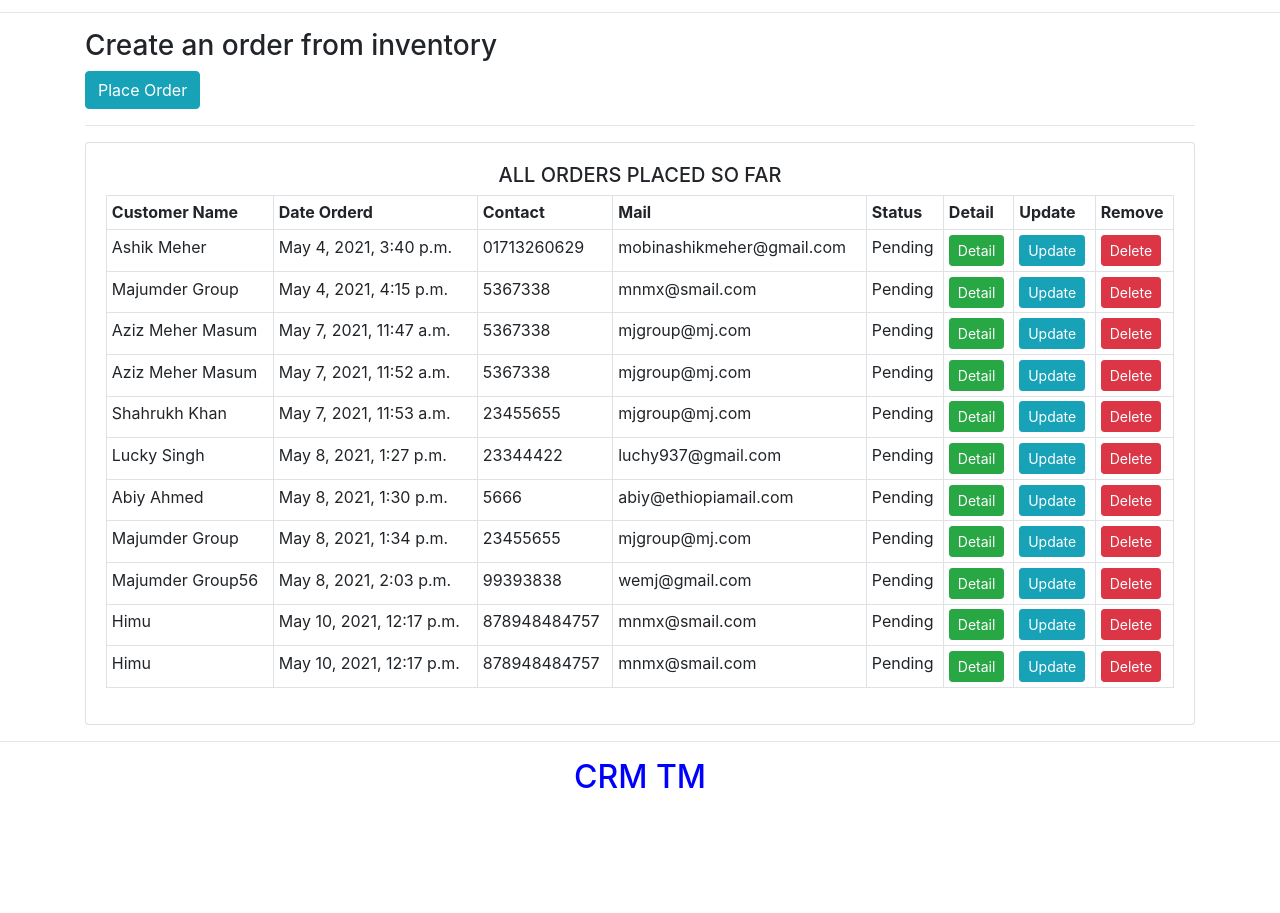
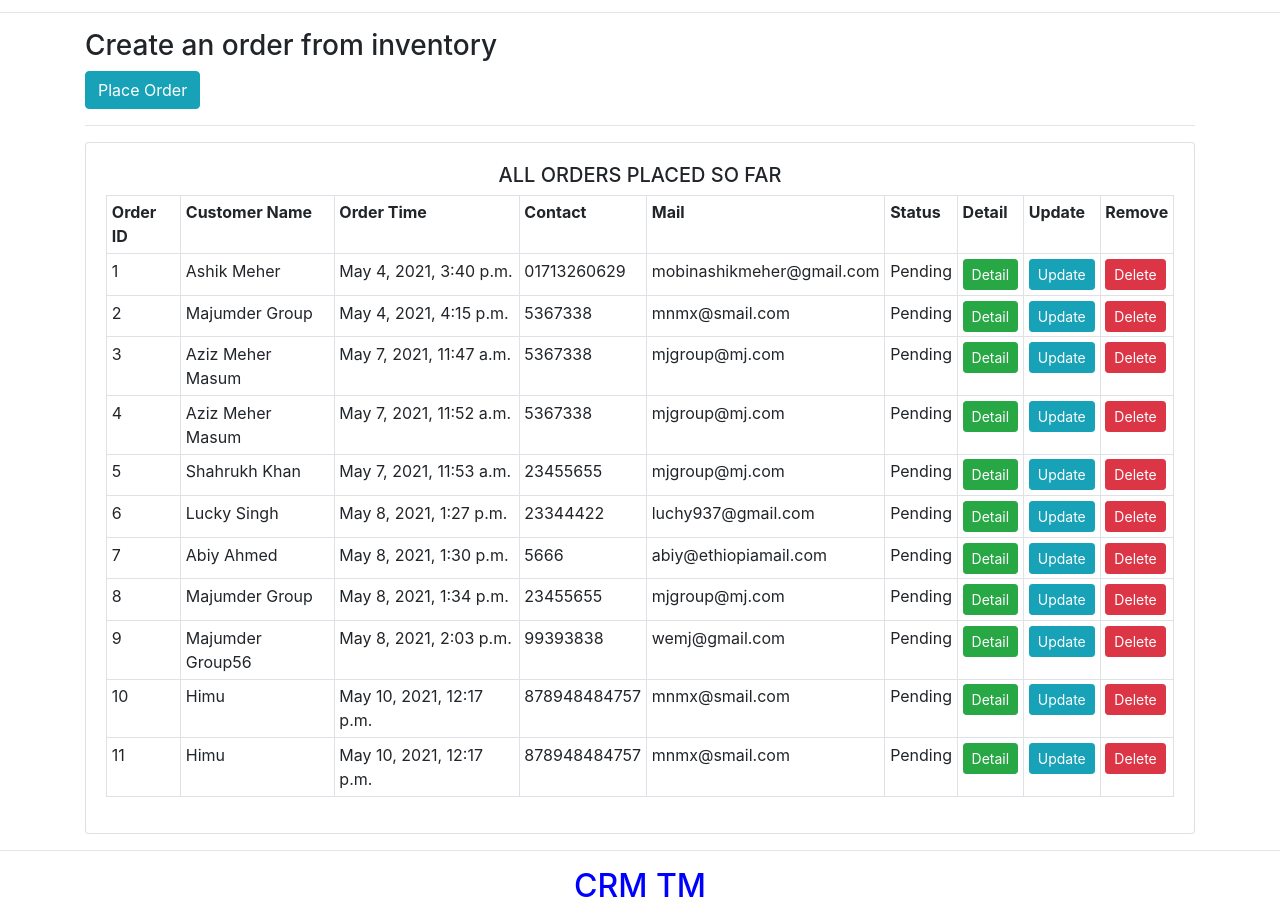
Before and after one commit to ashik-meher/spshop-demo, a Django app: page /orders in a window 1280 px wide. Shown: the part 320-1233 px from the top of the page. Before the commit the page ends 1108 px from the top, so only its background shows below. Run offline with Django 3.2, Linux system fonts and the light colour scheme; data comes from the database, SQL or seed files in the repository; both versions use the stored data as it was before the commit; some libraries are stand-ins or nearby versions.

Commit message:
Order Implementation

```diff
--- a/sp/spshop/inventory/models.py
+++ b/sp/spshop/inventory/models.py
@@ -79,7 +79,8 @@ class Order(models.Model):
     note = models.CharField(max_length=1000, null=True)
 
     def __str__(self):
-        return (self.name + '--' + str(self.date_created))
+        orderDate = str(self.date_created)
+        return ('ORDER-'+ str(self.id) + '-'+self.name + '-' + orderDate[0:10])
 
 
 
@@ -88,7 +89,8 @@ class Orderproduct(models.Model):
     order = models.ForeignKey(Order, on_delete= models.CASCADE)
     product = models.ForeignKey(Product,on_delete= models.CASCADE)
     quantity = models.IntegerField()
-    amount = models.IntegerField()
+
+
 
 
 
--- a/sp/spshop/inventory/urls.py
+++ b/sp/spshop/inventory/urls.py
@@ -13,7 +13,7 @@ urlpatterns = [
    path('orders/<str:pk>', views.show_order, name="show-order"),
    path('update-order/<str:pk>', views.update_order, name="update-order"),
    path('delete-order/<str:pk>', views.delete_order, name="delete-order"),
-   path('add-order-product', views.add_order_product, name="add-order-product"),
+   path('add-order-product/<str:pk>', views.add_order_product, name="add-order-product"),
    path('test-order', views.test_order, name="test-order")
 
 
--- a/sp/spshop/inventory/views.py
+++ b/sp/spshop/inventory/views.py
@@ -115,6 +115,8 @@ def show_order(request,pk):
 
 def add_order(request):
 
+
+
     form = OrderForm()
 
 
@@ -125,9 +127,10 @@ def add_order(request):
 
         if form.is_valid():
 
-            form.save()
+            pf = form.save(commit=False)
+            pf.save()
 
-            return redirect('add-order-product')
+            return redirect('add-order-product', pk= pf.id)
 
 
 
@@ -172,19 +175,25 @@ def delete_order(request, pk):
 
 
 
-def add_order_product(request):
+def add_order_product(request,pk):
+    order = Order.objects.get(id=pk)
     form = OrderproductForm()
+
 
     if request.method == 'POST':
 
         form = OrderproductForm(request.POST)
 
+
         if form.is_valid():
-            form.save()
+            pf = form.save(commit=False)
+            pf.order = order
+            pf.save()
 
-            return redirect('add-order-product')
+            return redirect('add-order-product', pk=order.id)
+            #return redirect('show-orders')
 
-    context = {'form': form}
+    context = {'form': form, 'order': order}
 
     return render(request,'inventory/ordered_products/add_order_product.html', context)
 
--- a/sp/spshop/templates/inventory/orders/orders.html
+++ b/sp/spshop/templates/inventory/orders/orders.html
@@ -21,8 +21,9 @@
 
             <table class="table table-sm table-bordered">
                 <tr>
+                    <th>Order ID</th>
                     <th>Customer Name</th>
-                    <th>Date Orderd</th>
+                    <th>Order Time</th>
                     <th>Contact</th>
                     <th>Mail</th>
                     <th>Status</th>
@@ -34,6 +35,7 @@
                 {% for order in orders %}
 
                 <tr>
+                    <td>{{order.id}}</td>
 
                     <td>{{order.name}}</td>
                     <td>{{order.date_created}}</td>
```
Also changed, not shown: sp/spshop/inventory/forms.py (+10 -0 lines), sp/spshop/templates/inventory/ordered_products/add_order_product.html (+7 -2 lines), sp/spshop/templates/inventory/orders/show_order.html (+7 -4 lines), sp/spshop/db.sqlite3, sp/spshop/inventory/migrations/0004_remove_orderproduct_amount.py (added).
